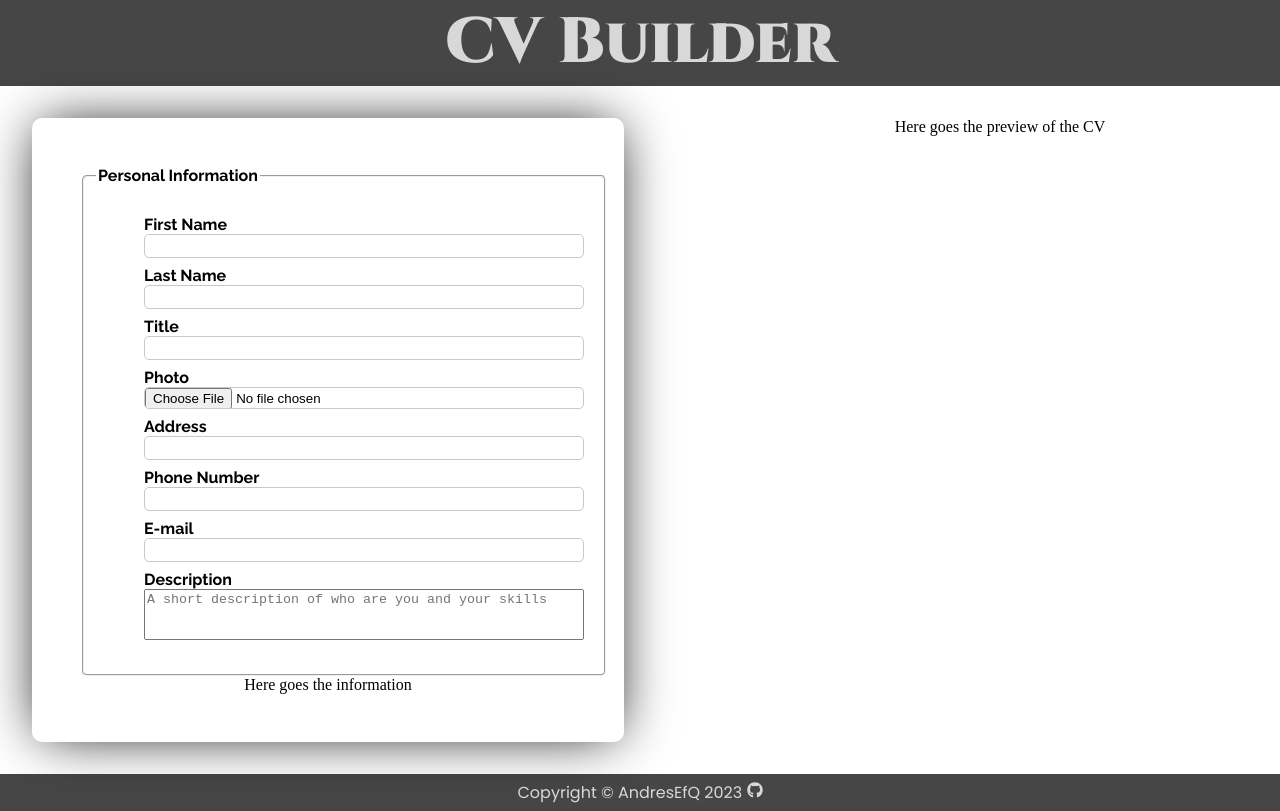
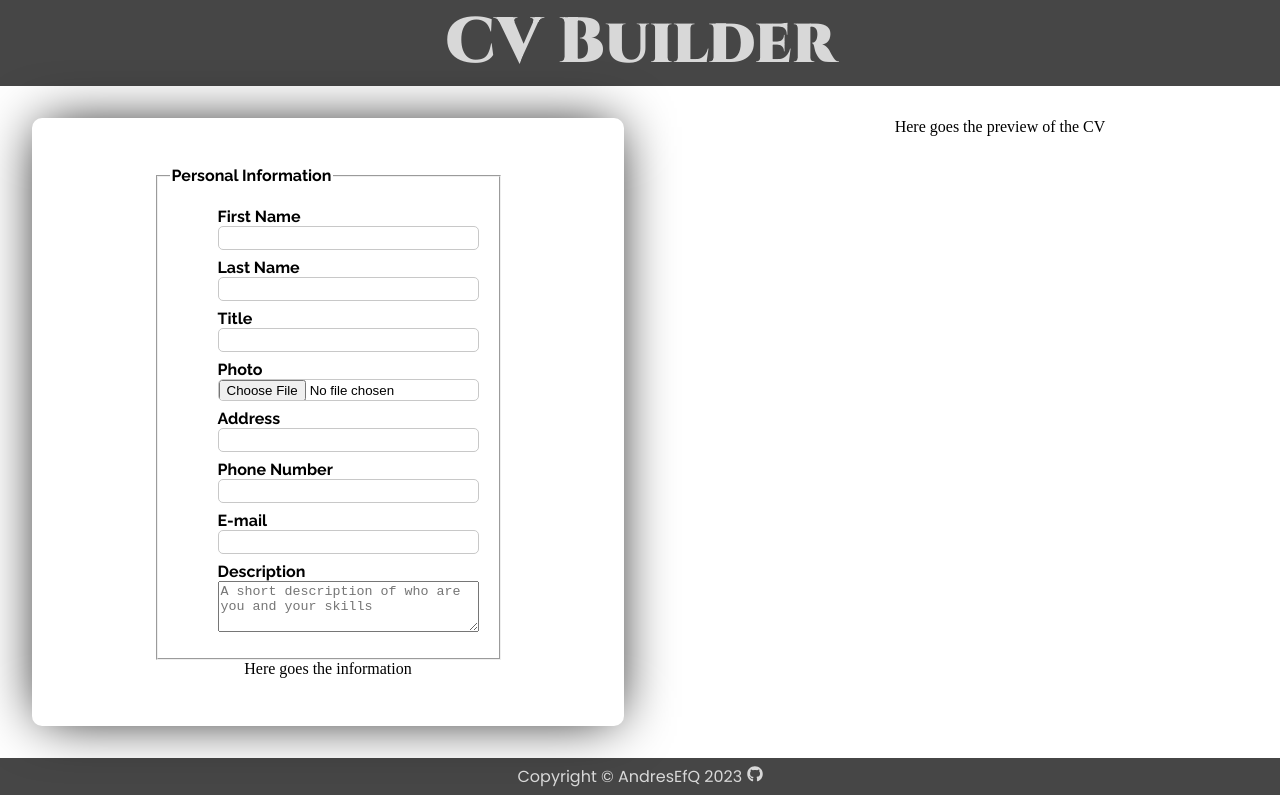
Before and after one commit to AndresEfQ/cv-builder, a React (Create React App) app: page / in a window 1280 px wide. Built offline with nearby package versions, Linux system fonts and the light colour scheme.

Commit message:
Extract form styles to a different file

```diff
--- a/src/components/PersonalInfo.js
+++ b/src/components/PersonalInfo.js
@@ -1,46 +1,15 @@
 import React from "react";
 import styled from "styled-components";
 import "@fontsource/raleway/700.css";
-
-const StyledFieldset = styled.fieldset`
-  border-radius: 5px;
-  display: flex;
-  flex-direction: column;
-  width: 100%;
-`;
-
-const StyledForm = styled.form`
-  font-family: "Raleway", Arial, Helvetica, sans-serif;
-  width: 100%;
-  & textarea {
-    resize: none;
-  }
-`;
-
-const StyledUl = styled.ul`
-  list-style: none;
-
-  & li {
-    margin: 0.5em;
-    display: flex;
-    flex-direction: column;
-
-    & input {
-      height: 1.5em;
-      border-radius: 5px;
-      border: 1px solid rgb(200, 200, 200);
-      outline: none;
-    }
-  }
-`;
+import StyledForm from "./StyledForm";
 
 class PersonalInfo extends React.Component {
   render () {
     return (
       <StyledForm>
-        <StyledFieldset>
+        <fieldset>
           <legend>Personal Information</legend>
-          <StyledUl>
+          <ul>
             <li>
               <label htmlFor="firstName">First Name</label>
               <input type="text" name="firstName" id="firstName" />
@@ -73,8 +42,8 @@ class PersonalInfo extends React.Component {
               <label htmlFor="description">Description</label>
               <textarea name="description" id="description" cols="30" rows="3" placeholder="A short description of who are you and your skills" onResize={false}></textarea>
             </li>
-          </StyledUl>
-        </StyledFieldset>
+          </ul>
+        </fieldset>
       </StyledForm>
     )
   }
```
